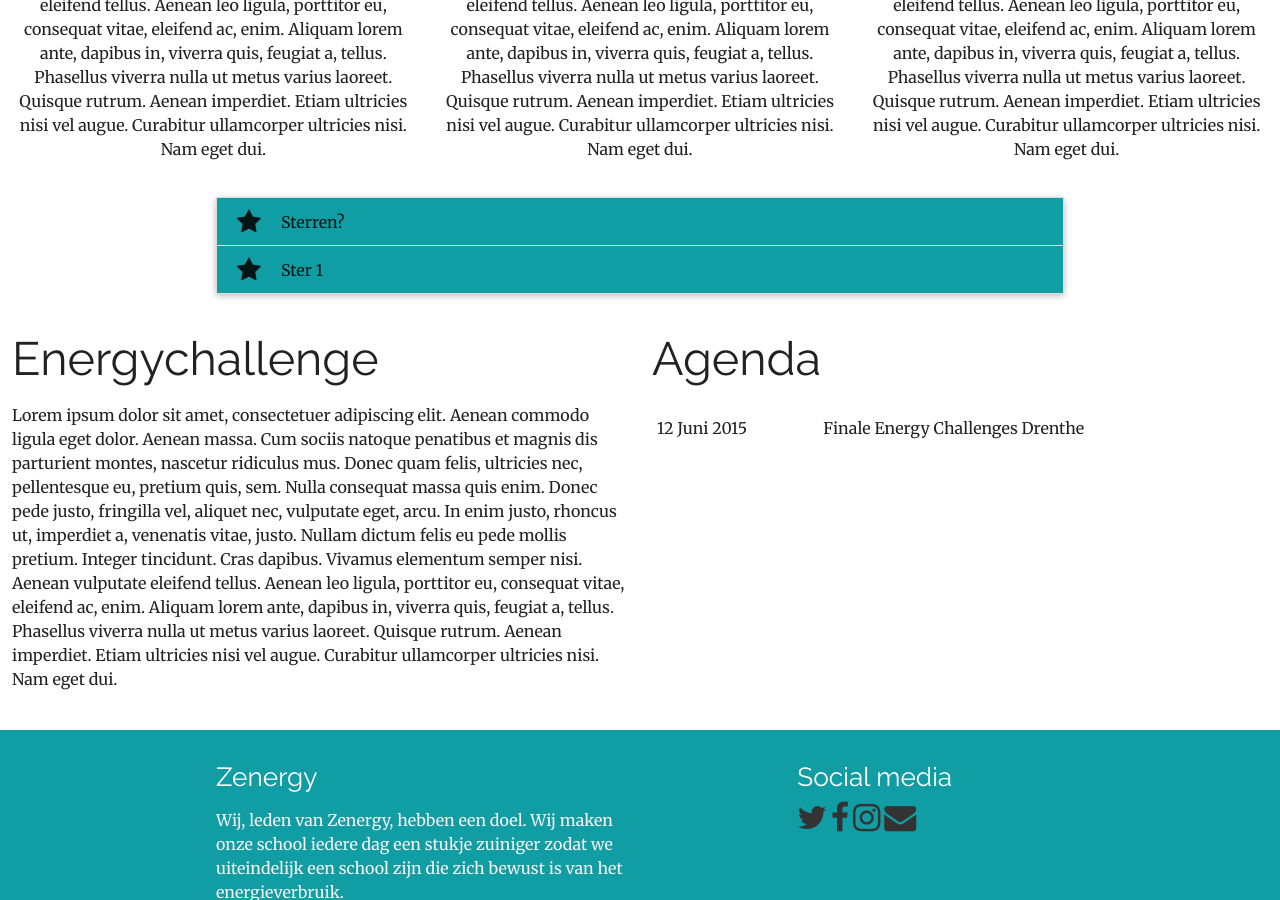
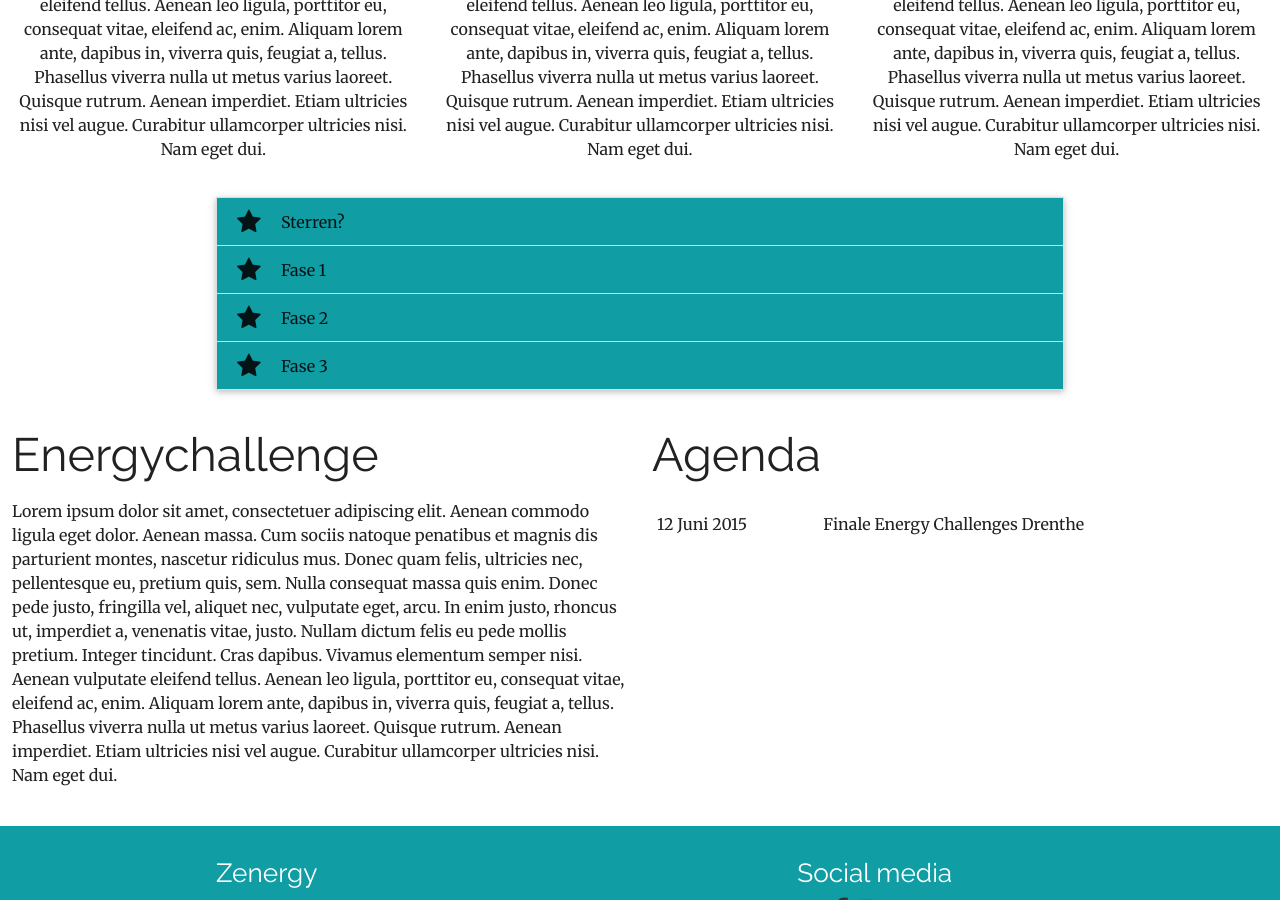
Before and after one commit to jasperwr/zenergy.jasperwr.github.io, a Jekyll site: the page built from index.html, in a window 1280 px wide and 900 px high, scrolled down 971 px. Built offline with Jekyll 4.4.1, drawn with Linux system fonts in a browser that asks for light colours; nearby versions of some CDN libraries; some of the changed lines change nothing that is shown.

Commit message:
Update _config.yml

```diff
--- a/_config.yml
+++ b/_config.yml
@@ -41,12 +41,17 @@
 collapsible:
  - header: Sterren?
    info: >
-            Lorem ipsum dolor sit amet, consectetuer adipiscing elit. Aenean commodo ligula eget dolor. Aenean massa. Cum sociis natoque penatibus et magnis dis parturient montes, nascetur ridiculus mus. Donec quam felis, ultricies nec, pellentesque eu, pretium quis, sem. Nulla consequat massa quis enim. Donec pede justo, fringilla vel, aliquet nec, vulputate eget, arcu. In enim justo, rhoncus ut, imperdiet a, venenatis vitae, justo. Nullam dictum felis eu pede mollis pretium. Integer tincidunt. Cras dapibus. Vivamus elementum semper nisi. Aenean vulputate eleifend tellus. Aenean leo ligula, porttitor eu, consequat vitae, eleifend ac, enim. Aliquam lorem ante, dapibus in, viverra quis, feugiat a, tellus. Phasellus viverra nulla ut metus varius laoreet. Quisque rutrum. Aenean imperdiet. Etiam ultricies nisi vel augue. Curabitur ullamcorper ultricies nisi. Nam eget dui.
+            Tijdens de Energy Challenge is het de bedoeling dat je de opdrachten zo goed mogelijk uitvoert. Als een school een opdracht goed heeft uitgevoerd kan de school daar een ster voor krijgen. Deze sterren heb je nodig om de Challenge te winnen. Er zijn zeven sterren te verdienen bij de zeven stappen die je volgt gedurende de Challenge. De Energy Challenge is in drie delen verdeeld.
 
- - header: Ster 1
+ - header: Fase 1
    info: >
-            Lorem ipsum dolor sit amet, consectetuer adipiscing elit. Aenean commodo ligula eget dolor. Aenean massa. Cum sociis natoque penatibus et magnis dis parturient montes, nascetur ridiculus mus. Donec quam felis, ultricies nec, pellentesque eu, pretium quis, sem. Nulla consequat massa quis enim. Donec pede justo, fringilla vel, aliquet nec, vulputate eget, arcu. In enim justo, rhoncus ut, imperdiet a, venenatis vitae, justo. Nullam dictum felis eu pede mollis pretium. Integer tincidunt. Cras dapibus. Vivamus elementum semper nisi. Aenean vulputate eleifend tellus. Aenean leo ligula, porttitor eu, consequat vitae, eleifend ac, enim. Aliquam lorem ante, dapibus in, viverra quis, feugiat a, tellus. Phasellus viverra nulla ut metus varius laoreet. Quisque rutrum. Aenean imperdiet. Etiam ultricies nisi vel augue. Curabitur ullamcorper ultricies nisi. Nam eget dui.
-
+            In het eerste deel, de voorbereiding, zijn er twee sterren te verdienen. Tijdens de voorbereiding maken de scholen een logo, een filmpje en een plan van aanpak.
+ - header: Fase 2
+   info: >
+            Tijdens het tweede deel van de Challenge is het de bedoeling om het plan van aanpak uit te voeren, de ouders erbij te betrekken, en via sociale media nog meer mensen te stimuleren om ook zuiniger met energie om te gaan. Hiervoor zijn dan ook drie sterren te verdienen. Er is ook nog een afsluiting waarop we terugblikken op de Energy Challenge.
+ - header: Fase 3
+   info: >
+            Er wordt dan een event voor de ouders georganiseerd en er wordt gekeken of de Challenge energie heet bespaard bij de scholen. Hiervoor zijn nog eens twee sterren te verdienen. De school die tijdens de drie fases de meeste sterren heeft verdiend maakt een grote kans om de hoofdprijs te winnen. De jury kijkt niet alleen naar het aantal behaalde sterren. Er wordt ook gelet op manier hoe ze behaald zijn. Hierbij kijken ze naar vijf punten: Presentatie, effectiviteit, creativiteit, actieve volgers en de inhoud van de campagne. Er zijn tijdens de opdrachten, naast de sterren, ook nog kleinere prijzen te winnen. Welke prijzen er worden uitgereikt is nog niet bekent. In Drenthe doen negenentwintig basisscholen en middelbare scholen mee aan de Challenge. Er is dus genoeg concurrentie om tegen te strijden!
 
 
 agenda:
```
